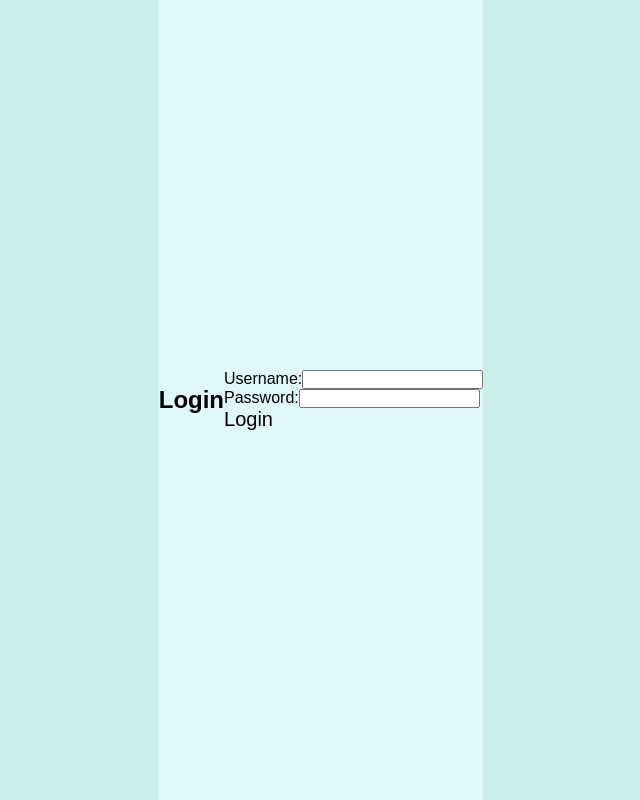
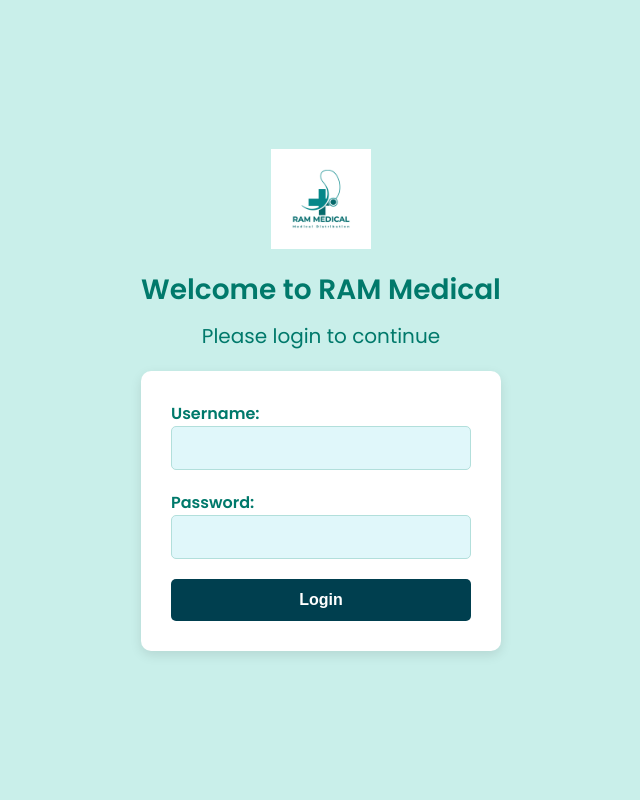
Before and after one commit to kautham28/SDP, a React (Vite) app in the folder frontend/: page /login in a window 1280 px wide. Shown: the whole page, without its empty margins (319-959 px from the left). Built offline with nearby package versions, Linux system fonts and the light colour scheme; a web font is replaced by a local one.

Commit message:
Enhance login page design with logo, improved layout, and error message styling

```diff
--- a/frontend/src/components/Login/Login.css
+++ b/frontend/src/components/Login/Login.css
@@ -1,63 +1,94 @@
-/* Login Page Container */
+/* Container */
 .login-container {
   display: flex;
+  flex-direction: column;
   align-items: center;
   justify-content: center;
   height: 100vh;
-    background-color: #e0f7fa;
-    font-family: Arial, sans-serif;
+  background-color: rgb(201, 239, 234); /* Light cyan background */
+  padding: 20px;
 }
 
-  /* Login Box */
-  .login-box {
-    background: #ffffff;
-    padding: 25px;
-    border-radius: 10px;
-    box-shadow: 0px 4px 10px rgba(0, 0, 0, 0.2);
-    text-align: center;
-    width: 350px;
+/* Logo */
+.login-container img {
+  width: 100px;
+  height: auto;
+  margin-bottom: 20px;
 }
 
-  /* Title */
-  .login-title {
-    font-size: 1.8em;
-    color: #00897b;
-    margin-bottom: 15px;
+/* Heading */
+.login-container h2 {
+  margin-bottom: 10px;
+  color: #00796b; /* Dark cyan color */
+  font-size: 28px;
+  font-weight: bold;
 }
 
-  /* Input Group */
-  .input-group {
-    margin-bottom: 15px;
-    text-align: left;
+/* Subheading */
+.login-container h3 {
+  margin-bottom: 20px;
+  color: #00796b; /* Dark cyan color */
+  font-size: 20px;
+  font-weight: normal;
 }
 
-  .input-group label {
-    display: block;
-    font-weight: bold;
-    margin-bottom: 5px;
-    color: #00695c;
+/* Form */
+.login-container form {
+  display: flex;
+  flex-direction: column;
+  width: 360px;
+  padding: 30px;
+  background-color: #ffffff; /* White background */
+  border-radius: 10px;
+  box-shadow: 0 4px 12px rgba(0, 0, 0, 0.1);
 }
 
-  .input-group input,
-  .input-group select {
-    width: 100%;
-    padding: 8px;
-    border: 1px solid #00897b;
-    border-radius: 5px;
+/* Form Group */
+.login-container form div {
+  margin-bottom: 20px;
 }
 
-  /* Login Button */
-  .login-btn {
-    background-color: #00897b;
+/* Label */
+.login-container form label {
+  margin-bottom: 8px;
+  color: #00796b; /* Dark cyan color */
+  font-weight: bold;
+  font-size: 16px;
+}
+
+/* Input */
+.login-container form input {
+  width: 100%;
+  padding: 12px;
+  border: 1px solid #b2dfdb; /* Light cyan border */
+  border-radius: 5px;
+  font-size: 16px;
+  background-color: #e0f7fa; /* Light cyan background */
+  color: #00796b; /* Dark cyan color */
+}
+
+/* Button */
+.login-container form button {
+  padding: 12px;
+  background-color:  #003f4f; /* Dark cyan background */
   color: white;
   border: none;
-    padding: 10px;
-    width: 100%;
-    font-size: 1em;
   border-radius: 5px;
   cursor: pointer;
+  font-size: 16px;
+  font-weight: bold;
+  transition: background-color 0.3s;
 }
 
-  .login-btn:hover {
-    background-color: #00695c;
+.login-container form button:hover {
+  background-color: #004d40; /* Darker cyan on hover */
 }
+
+/* Error Message */
+.error {
+  color: red;
+  font-size: 14px;
+  margin-top: -10px;
+  margin-bottom: 10px;
+  text-align: center;
+}
--- a/frontend/src/components/Login/Login.jsx
+++ b/frontend/src/components/Login/Login.jsx
@@ -2,6 +2,7 @@ import { useState } from "react";
 import { useNavigate } from "react-router-dom";
 import axios from "axios";
 import "./Login.css";
+import logo from "../../assets/logo.png"; // Adjust the path as needed
 
 const Login = () => {
   const [username, setUsername] = useState("");
@@ -38,7 +39,9 @@ const Login = () => {
 
   return (
     <div className="login-container">
-      <h2>Login</h2>
+      <img src={logo} alt="RAM Medical Logo" />
+      <h2>Welcome to RAM Medical</h2>
+      <h3>Please login to continue</h3>
       <form onSubmit={handleLogin}>
         <div>
           <label>Username:</label>
```
Also changed, not shown: frontend/src/pages/Admin/AProductlist.css (line endings or trailing spaces). Lines whose indentation alone changed are shown as unchanged.
